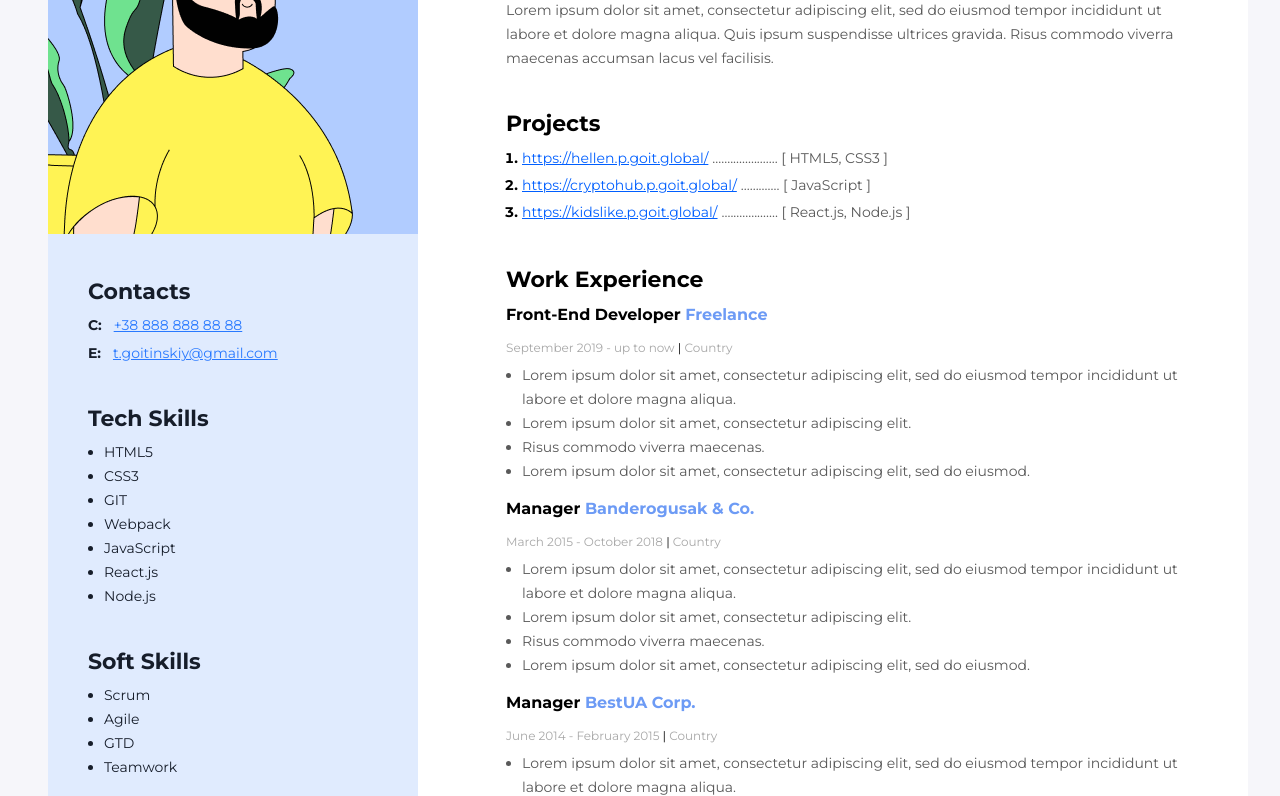
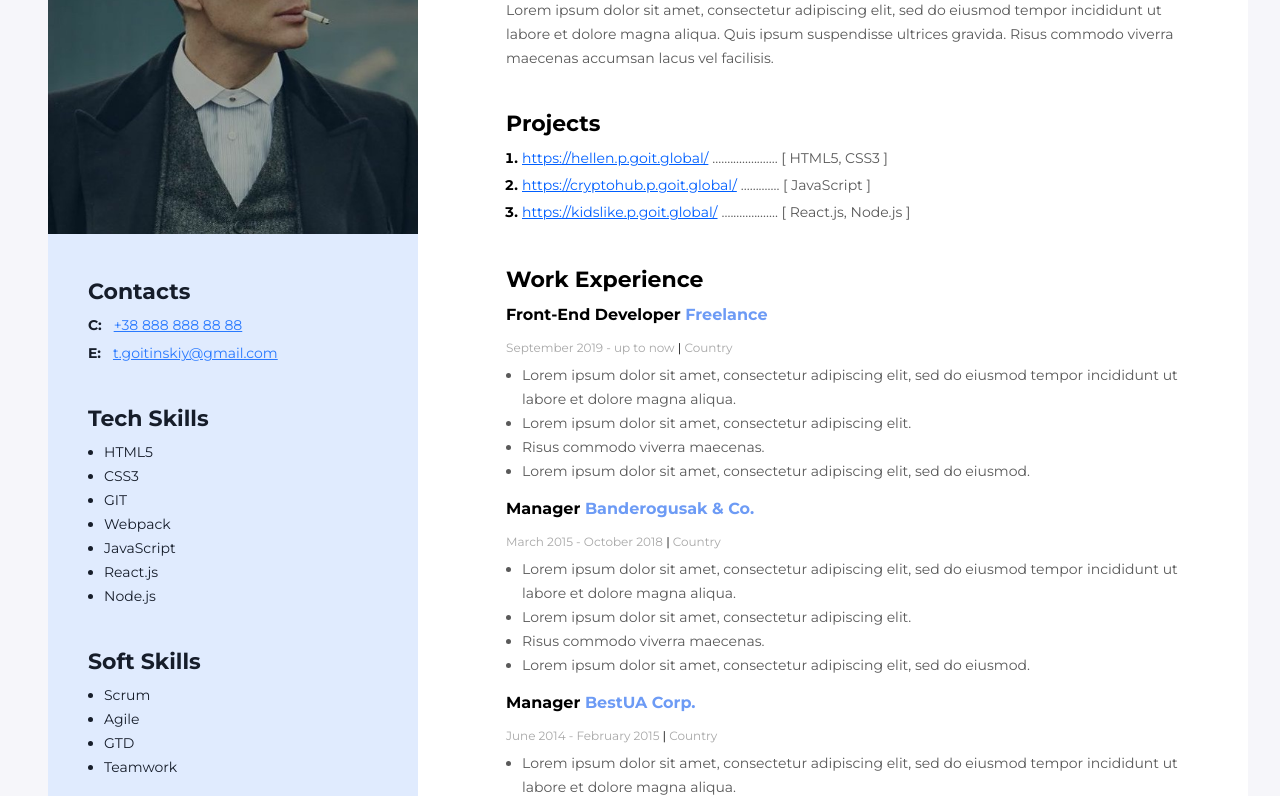
Before and after one commit to Yulii-Example/GO-IT-CV, a plain HTML site: page index.html in a window 1280 px wide. Shown: the part 224-1020 px from the top of the page. Drawn offline with Linux system fonts and the light colour scheme.

Commit message:
chsnge photo

```diff
--- a/index.html
+++ b/index.html
@@ -115,7 +115,7 @@
 
         </div>
         <aside class="sidebar">
-            <img src="img/Frame 1.png" alt="photo" width="370">
+            <img src="img/photo.jpg" alt="photo" width="370">
 
             <div class="sidebar__content">
                 <div class="contacts">
```
Also changed, not shown: img/photo.jpg (added).
